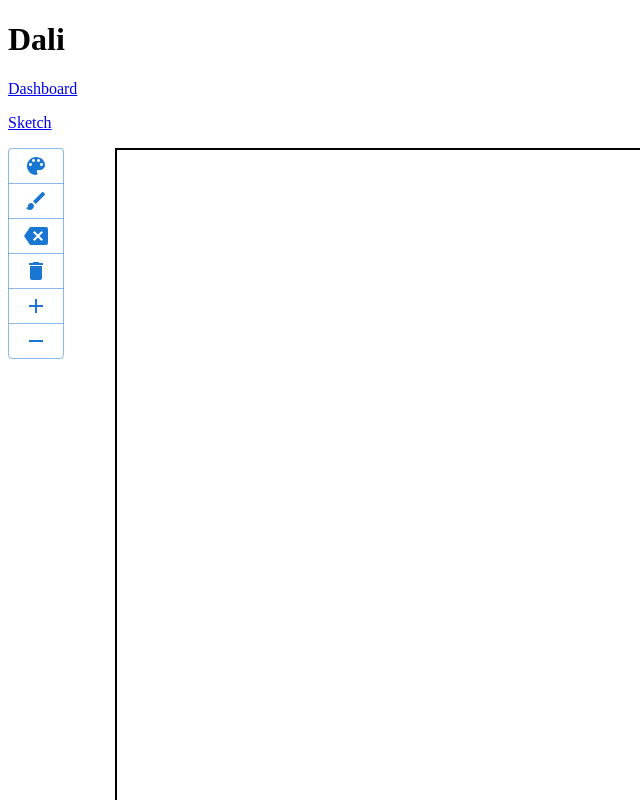
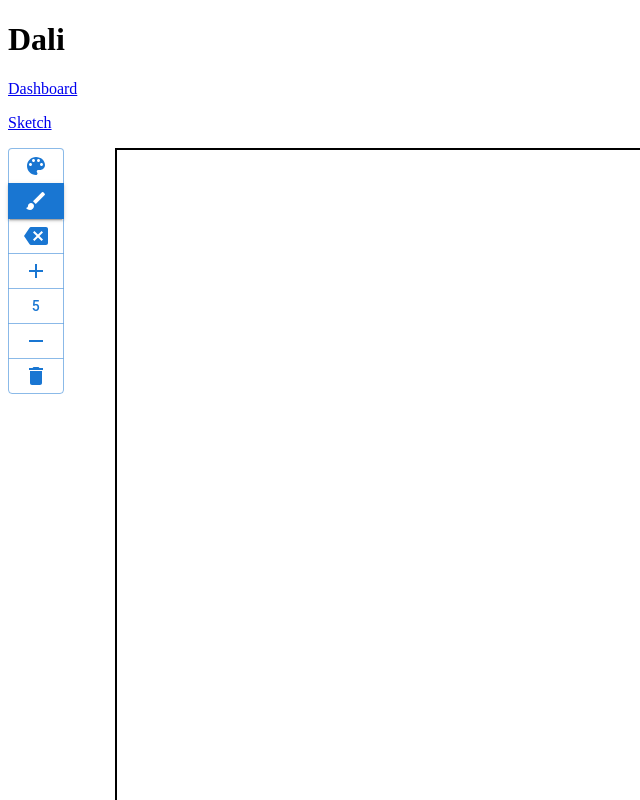
Before and after one commit to dimassudjito/dali, a React (Create React App) app in the folder frontend/: page /sketch in a window 1280 px wide. Shown: the top 800 px of the page, without its empty margins (0-640 px from the left). Built offline with nearby package versions, Linux system fonts and the light colour scheme.

Commit message:
visual cues for selected brush

```diff
--- a/frontend/src/pages/Sketch.tsx
+++ b/frontend/src/pages/Sketch.tsx
@@ -9,10 +9,16 @@ import {
   Remove as RemoveIcon
 } from '@mui/icons-material'
 
+enum BrushType {
+  Pen,
+  Eraser
+}
+
 export const Sketch: React.FC = () => {
   const [isDrawing, setIsDrawing] = useState(false)
   const [brushSize, setBrushSize] = useState(5)
   const [brushColor, setBrushColor] = useState('black')
+  const [brushType, setBrushType] = useState<BrushType>(BrushType.Pen)
 
   const canvasRef = useRef<HTMLCanvasElement | null>(null)
   const contextRef = useRef<CanvasRenderingContext2D | null>(null)
@@ -86,12 +92,14 @@ export const Sketch: React.FC = () => {
   }
 
   const getBrush = () => {
+    setBrushType(BrushType.Pen)
     if (contextRef.current) {
       contextRef.current.strokeStyle = brushColor
     }
   }
 
   const getEraser = () => {
+    setBrushType(BrushType.Eraser)
     if (contextRef.current) {
       contextRef.current.strokeStyle = 'white'
     }
@@ -120,20 +128,29 @@ export const Sketch: React.FC = () => {
             <Button onClick={changeColor}>
               <ColorLensIcon />
             </Button>
-            <Button onClick={getBrush}>
+            <Button
+              onClick={getBrush}
+              variant={brushType === BrushType.Pen ? 'contained' : 'outlined'}
+            >
               <BrushIcon />
             </Button>
-            <Button onClick={getEraser}>
+            <Button
+              onClick={getEraser}
+              variant={
+                brushType === BrushType.Eraser ? 'contained' : 'outlined'
+              }
+            >
               <BackspaceIcon />
-            </Button>
-            <Button onClick={clearCanvas}>
-              <DeleteIcon />
             </Button>
             <Button onClick={increaseBrushSize}>
               <AddIcon />
             </Button>
+            <Button>{brushSize}</Button>
             <Button onClick={decreaseBrushSize}>
               <RemoveIcon />
+            </Button>
+            <Button onClick={clearCanvas}>
+              <DeleteIcon />
             </Button>
           </ButtonGroup>
         </Grid>
```
